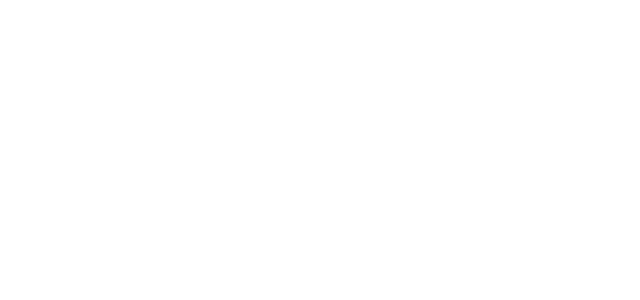
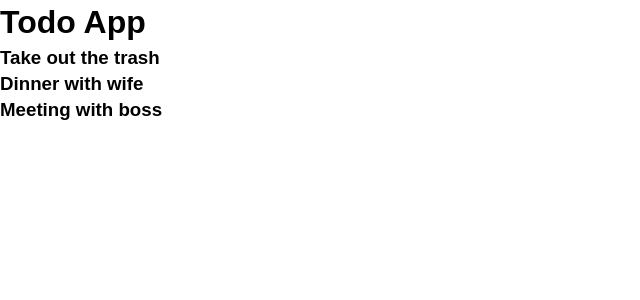
Before and after one commit to nkrumahthis/react-todo-traversy, a React (Create React App) app: page / in a window 1280 px wide. Shown: the top 300 px of the page, without its empty margins (0-640 px from the left). Built offline with nearby package versions, Linux system fonts and the light colour scheme.

Commit message:
list todo

```diff
--- a/src/App.js
+++ b/src/App.js
@@ -30,6 +30,7 @@
   return (
 
     <div className="App">
+      <h1>Todo App</h1>
       <Todos todos={this.state.todos}/>
     </div>
   );
--- a/src/components/Todos.js
+++ b/src/components/Todos.js
@@ -1,11 +1,11 @@
-import React from 'react'
+import React, { Component } from 'react'
 
-function Todos() {
-    return (
-        <div>
-
-        </div>
-    )
+export default class Todos extends Component {
+    render() {
+        return (
+            this.props.todos.map((todo)=>(
+                <h3>{todo.title}</h3>
+            ))
+        );
+    }
 }
-
-export default Todos
```
Also changed, not shown: src/components/TodoItem.js (added, +13 -0 lines).
